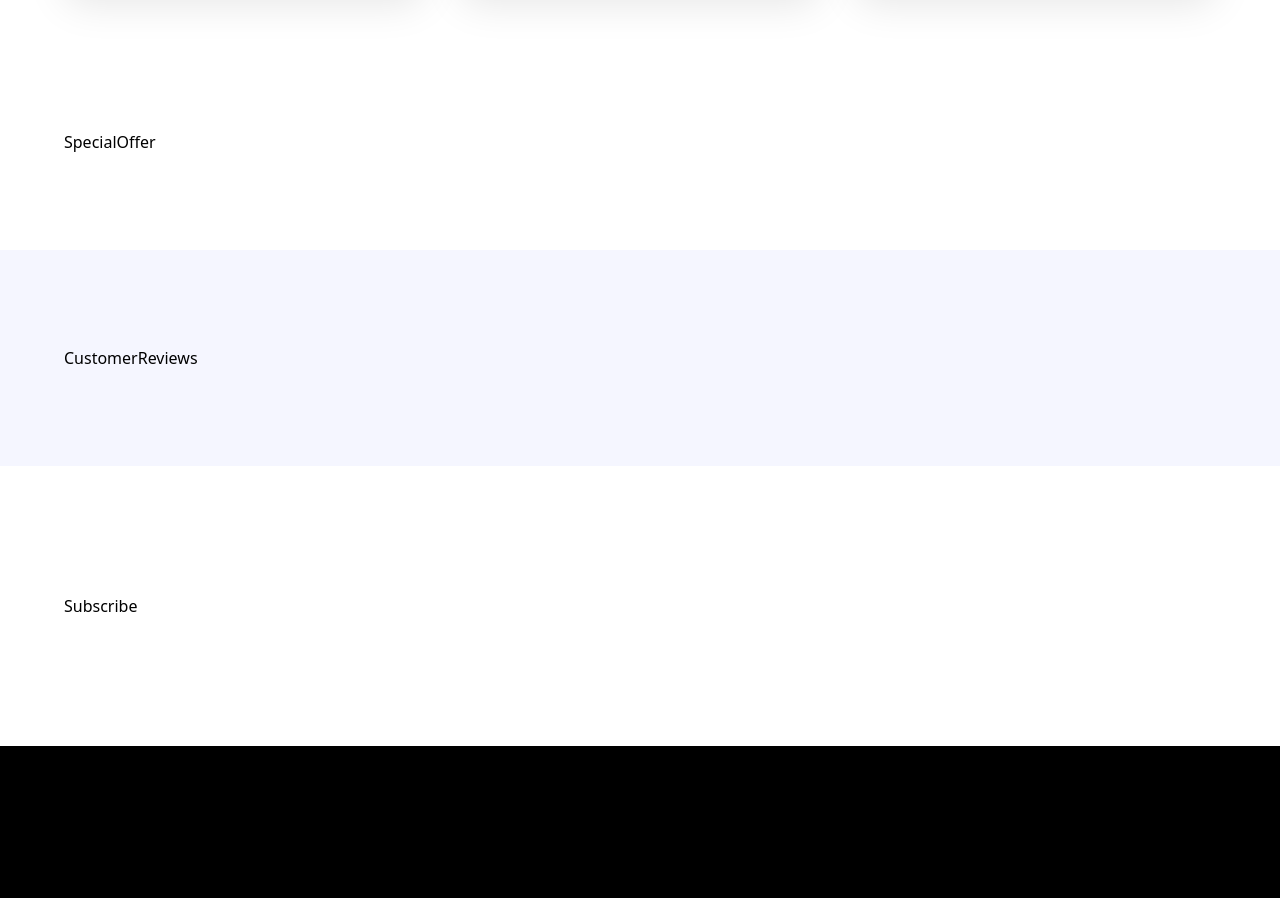
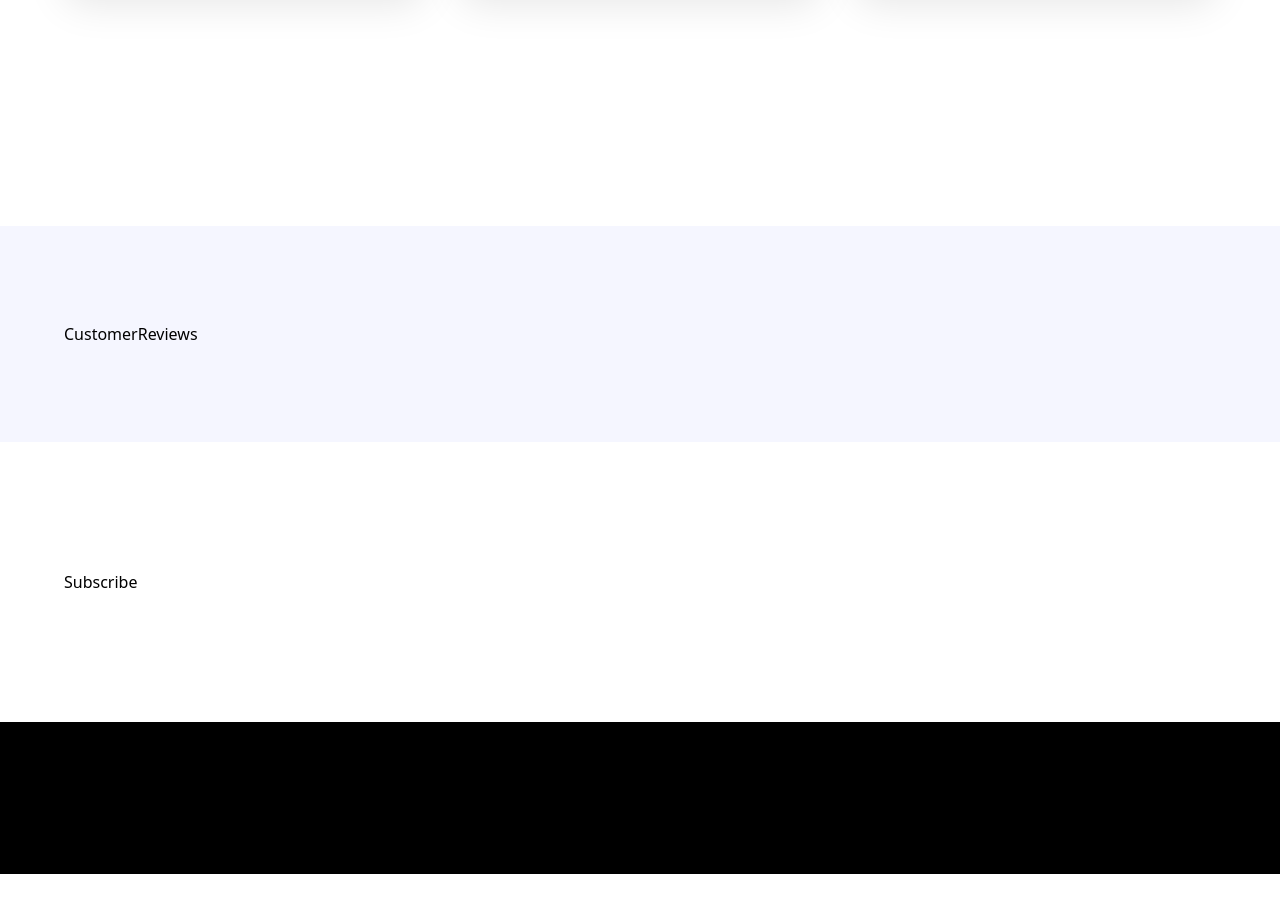
Before and after one commit to AbdullahNaveeed/Nike-clone, a React (Vite) app: page / in a window 1280 px wide. Shown: the part 2820-3718 px from the top of the page. After the commit the page ends 3694 px from the top, so only its background shows below. Built offline with nearby package versions, Linux system fonts and the light colour scheme; a web font is replaced by a local one.

Commit message:
Making Special Offer Section

```diff
--- a/src/sections/SpecialOffer.jsx
+++ b/src/sections/SpecialOffer.jsx
@@ -2,7 +2,7 @@ import React from 'react'
 
 const SpecialOffer = () => {
   return (
-    <div>SpecialOffer</div>
+    <section className='flex justify-wrap item-center max-xl:flex-col-reverse gap-10 max-container'></section>
   )
 }
 
```
